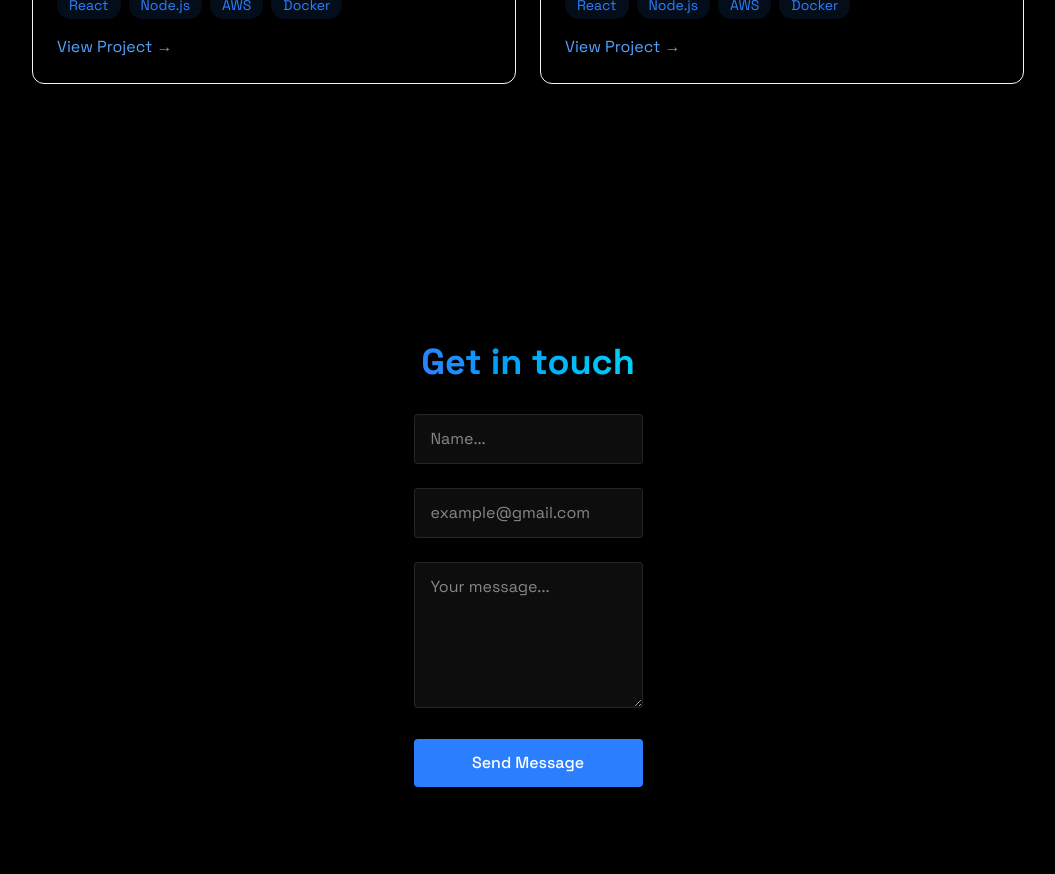
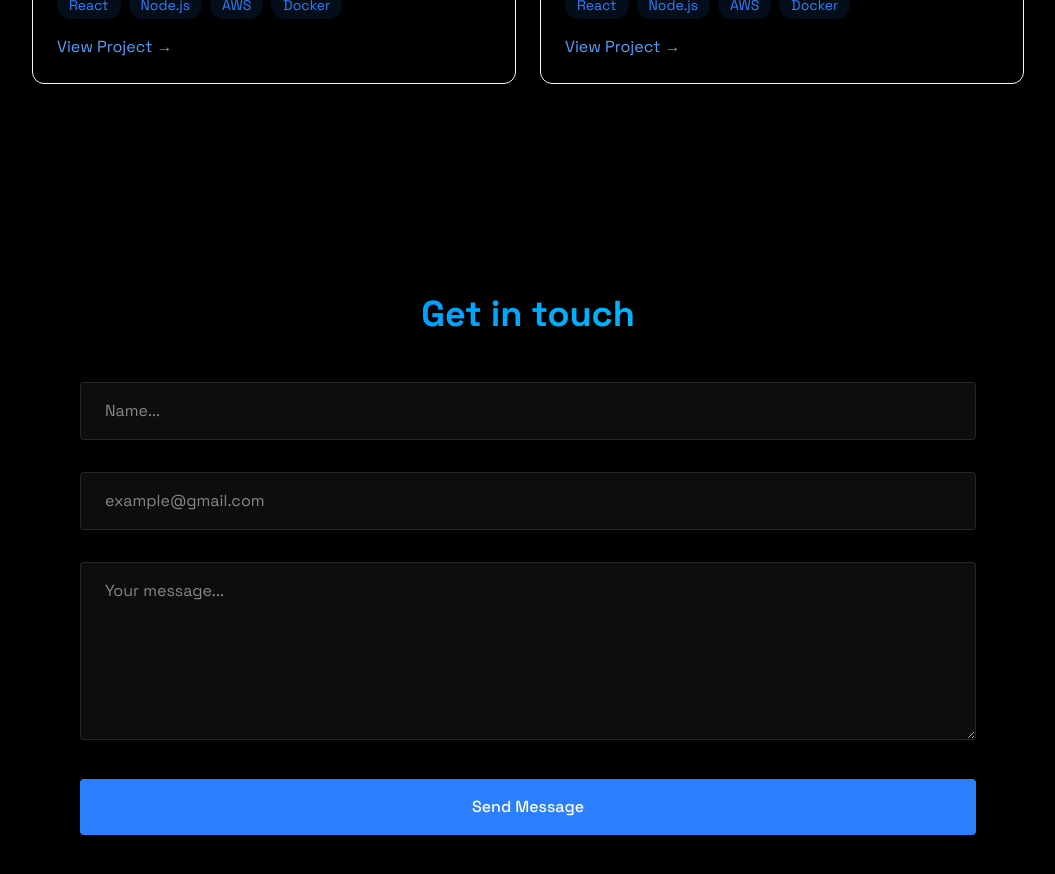
Before and after one commit to ayman0713/aymansaad-portfolio, a React (Vite) app: page / in a window 1280 px wide. Shown: the part 2580-3454 px from the top of the page, without its empty margins (112-1167 px from the left). Built offline with nearby package versions, Linux system fonts and the light colour scheme; no server answers.

Commit message:
Refactor Contact page responsiveness and adjust button styles

```diff
--- a/src/components/MobileMenu.jsx
+++ b/src/components/MobileMenu.jsx
@@ -33,7 +33,7 @@ export const MobileMenu = ({ menuOpen, setMenuOpen }) => {
                 <motion.div
                     className="fixed top-0 left-0 w-full h-[80vh] z-50 flex flex-col items-center justify-center shadow-lg backdrop-blur-md border-b border-gray-700"
                     style={{
-                        background: "linear-gradient(180deg, rgba(15,23,42,0.95), rgba(0,0,0,0.7))", // dark blue to black top-down
+                        background: "linear-gradient(180deg, rgba(15,23,42,0.95), rgba(0,0,0,0.7))",
                         boxShadow: "0px 4px 15px rgba(0,0,0,0.5)"
                     }}
                     variants={menuVariants}
--- a/src/components/NavBar.jsx
+++ b/src/components/NavBar.jsx
@@ -13,10 +13,11 @@ export const NavBar = ({menuOpen, setMenuOpen}) => {
                     ayman<span className=" text-blue-500">.saad</span>
                     </a>
 
-                <div className=" w-7 h-5 relative cursor-pointer z-40 md:hidden"
-                onClick={() => setMenuOpen((prev) => !prev)}>
-                    &#9776;
-                </div>
+                    <div
+                        className="w-10 h-8 relative cursor-pointer z-40 md:hidden text-2xl"
+                        onClick={() => setMenuOpen((prev) => !prev)}>
+                        &#9776;
+                    </div>
 
 
                 <div className=" hidden md:flex items-center space-x-8">
--- a/src/components/section/Contact.jsx
+++ b/src/components/section/Contact.jsx
@@ -32,20 +32,20 @@ export const Contact = () => {
     };
 
 
-    return <section id="contact" className="min-h-screen flex items-center justify-center py-12 px-4 sm:px-6 lg:px-8">
+    return <section id="contact" className="min-h-screen flex flex-col justify-evenly py-12 px-4 sm:px-6 lg:px-16 xl:px-24">
     <RevealOnScroll>
-      <div className="w-full max-w-[90%] sm:max-w-2xl md:max-w-3xl lg:max-w-4xl xl:max-w-5xl 2xl:max-w-6xl mx-auto px-4">
-        <h2 className="text-3xl sm:text-4xl font-bold mb-8 text-center bg-gradient-to-r from-blue-500 to-cyan-400 bg-clip-text text-transparent">
+    <div className="w-full max-w-2xl lg:max-w-xl xl:max-w-4xl mx-auto">
+        <h2 className="text-3xl sm:text-4xl font-bold mb-12 text-center bg-gradient-to-r from-blue-500 to-cyan-400 bg-clip-text text-transparent">
           Get in touch
         </h2>
-        <form className="space-y-6" onSubmit={handleSubmit}>
+        <form className="space-y-8" onSubmit={handleSubmit}>
           <div>
             <input
               type="text"
               name="name"
               required
               value={formData.name}
-              className="w-full bg-white/5 border border-white/10 rounded px-4 py-3 text-white focus:outline-none focus:border-blue-500 focus:bg-blue-500/5"
+              className="w-full bg-white/5 border border-white/10 rounded px-6 py-4 text-white focus:outline-none focus:border-blue-500 focus:bg-blue-500/5"
               placeholder="Name..."
               onChange={(e) => setFormData({ ...formData, name: e.target.value })}
             />
@@ -56,7 +56,7 @@ export const Contact = () => {
               name="email"
               required
               value={formData.email}
-              className="w-full bg-white/5 border border-white/10 rounded px-4 py-3 text-white focus:outline-none focus:border-blue-500 focus:bg-blue-500/5"
+              className="w-full bg-white/5 border border-white/10 rounded px-6 py-4 text-white focus:outline-none focus:border-blue-500 focus:bg-blue-500/5"
               placeholder="example@gmail.com"
               onChange={(e) => setFormData({ ...formData, email: e.target.value })}
             />
@@ -66,15 +66,15 @@ export const Contact = () => {
               name="message"
               required
               value={formData.message}
-              rows={5}
-              className="w-full bg-white/5 border border-white/10 rounded px-4 py-3 text-white focus:outline-none focus:border-blue-500 focus:bg-blue-500/5"
+              rows={6}
+              className="w-full bg-white/5 border border-white/10 rounded px-6 py-4 text-white focus:outline-none focus:border-blue-500 focus:bg-blue-500/5"
               placeholder="Your message..."
               onChange={(e) => setFormData({ ...formData, message: e.target.value })}
             />
           </div>
           <button
             type="submit"
-            className="w-full bg-blue-500 text-white py-3 px-6 rounded font-medium transition relative hover:-translate-y-0.5 hover:shadow-[0_0_15px_rgba(59,130,246,0.4)]"
+            className="w-full bg-blue-500 text-white py-4 px-6 rounded font-medium transition relative hover:-translate-y-0.5 hover:shadow-[0_0_20px_rgba(59,130,246,0.4)] cursor-pointer"
           >
             Send Message
           </button>
@@ -82,6 +82,4 @@ export const Contact = () => {
       </div>
     </RevealOnScroll>
   </section>
-
-
 }
```
Also changed, not shown: package.json (+5 -2 lines), 1 other file (tests, documents, lock files or other folders).
